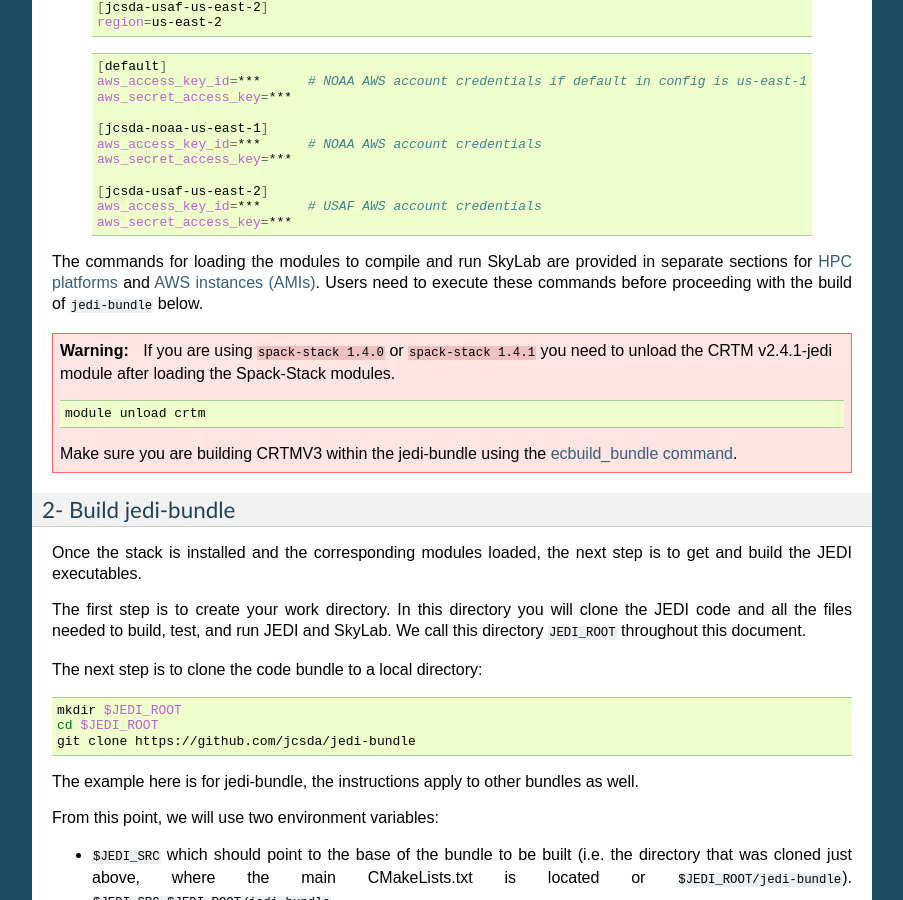
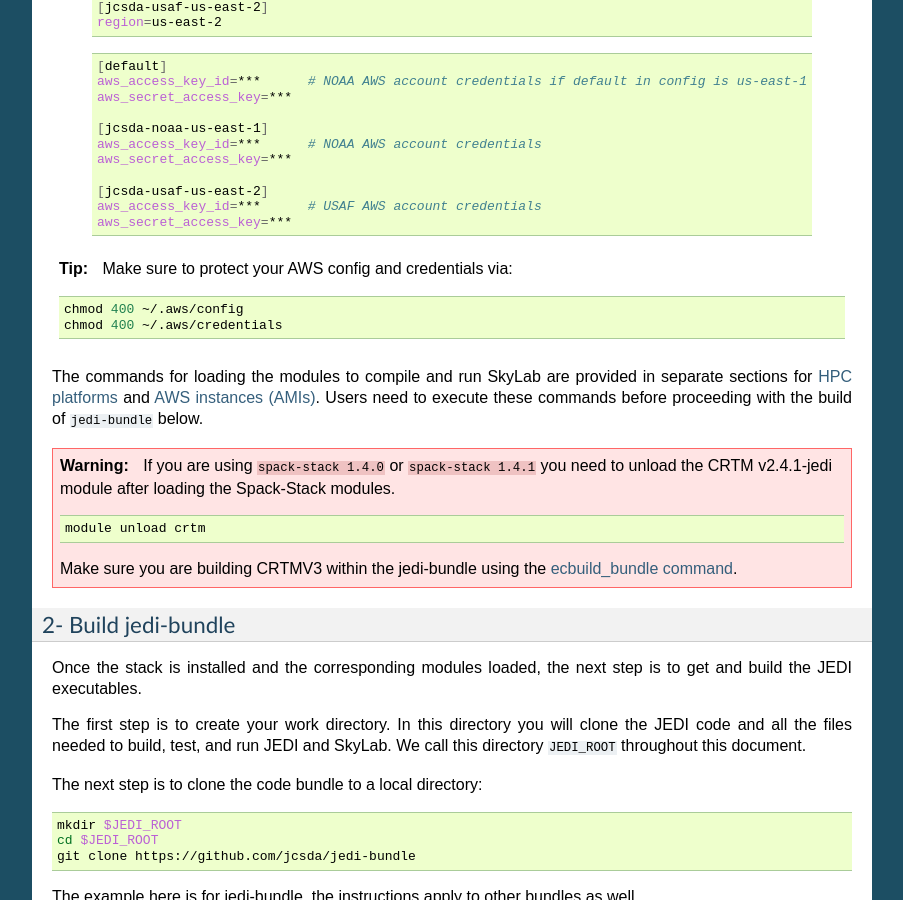
Before and after one commit to JCSDA/jedi-docs, a Sphinx documentation site: the page built from docs/using/building_and_running/running_skylab.rst, in a window 1280 px wide and 900 px high, scrolled down 1117 px. Shown: the whole window, without its empty margins (198-1101 px from the left). Built offline with Sphinx 7.4.7, drawn with Linux system fonts in a browser that asks for light colours.

Commit message:
Adding a tip to protect AWS credentials (#679)
* chmod 400 for AWS credentials

---------

Co-authored-by: Fabio L R Diniz <fabiolrdiniz@users.noreply.github.com>

```diff
--- a/docs/using/building_and_running/running_skylab.rst
+++ b/docs/using/building_and_running/running_skylab.rst
@@ -76,6 +76,14 @@
          aws_access_key_id=***      # USAF AWS account credentials
          aws_secret_access_key=***
 
+.. tip::
+
+  Make sure to protect your AWS config and credentials via:
+
+  .. code-block:: bash
+
+        chmod 400 ~/.aws/config
+        chmod 400 ~/.aws/credentials
 
 The commands for loading the modules to compile and run SkyLab are provided in separate sections for :doc:`HPC platforms <../jedi_environment/modules>` and :doc:`AWS instances (AMIs) <../jedi_environment/cloud/singlenode>`. Users need to execute these commands before proceeding with the build of ``jedi-bundle`` below.
 
```
